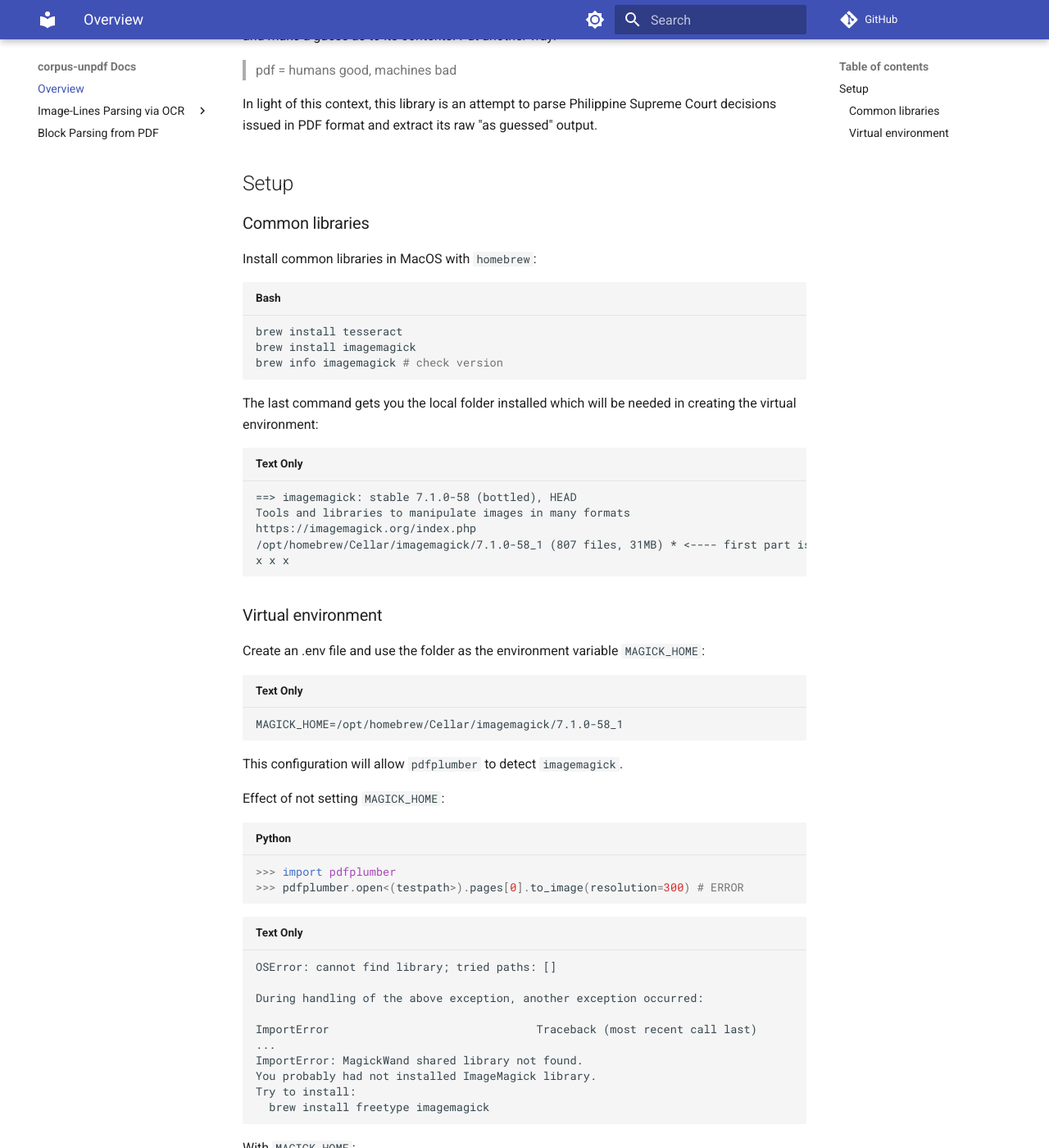
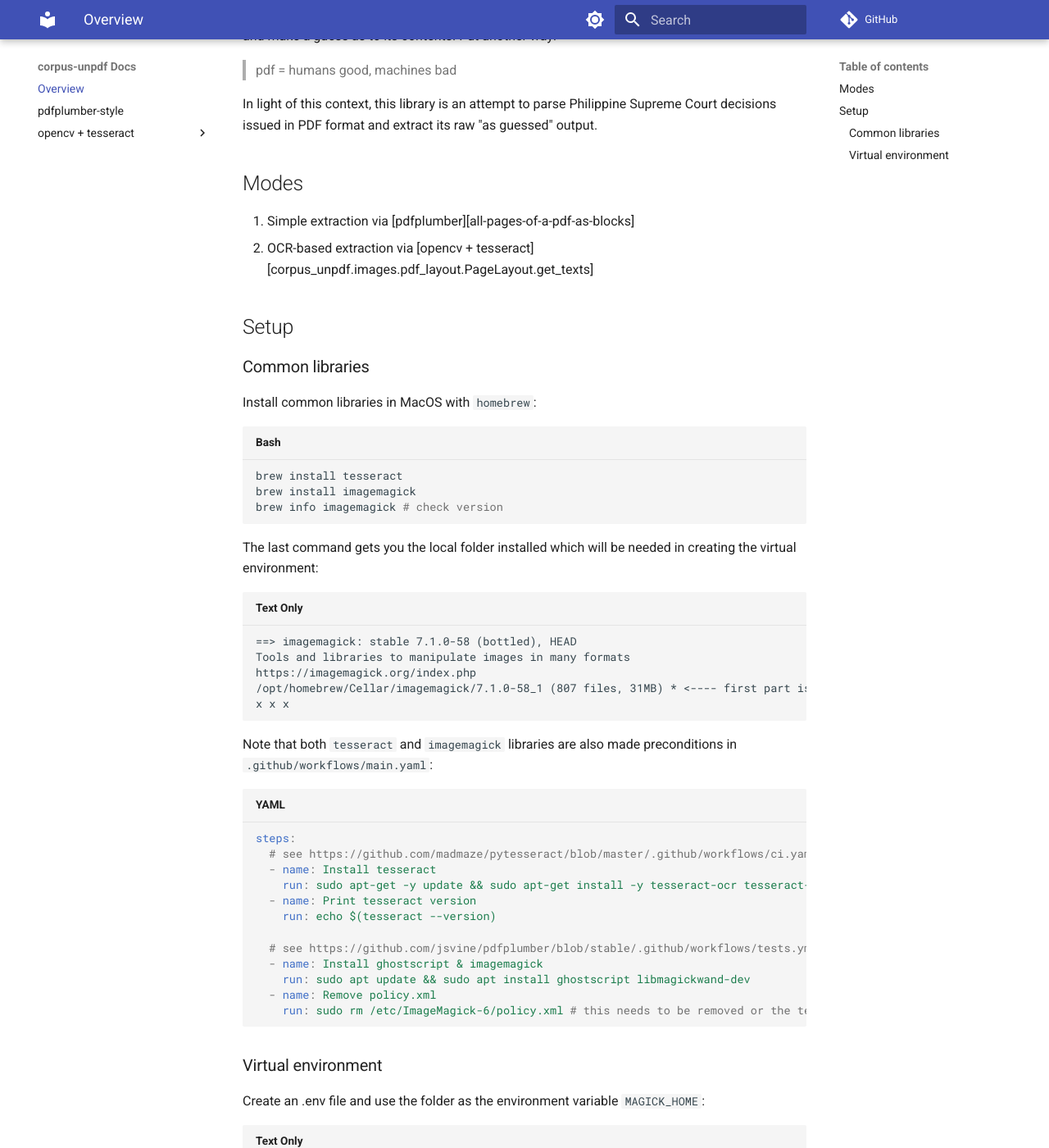
Before and after one commit to justmars/corpus-unpdf, an MkDocs documentation site: the page built from docs/index.md, in a window 1280 px wide and 1400 px high, scrolled down 350 px. Shown: the whole window at 82% size. Built offline with MkDocs 1.6.1 and Material for MkDocs 9.7.7, drawn with Linux system fonts in a browser that asks for light colours; comment, search, counter and statistics services are not loaded.

Commit message:
feat: docs

````diff
--- a/docs/index.md
+++ b/docs/index.md
@@ -11,6 +11,11 @@ Humans can eyeball these outputs and understand the result. Machines however can
 > pdf = humans good, machines bad
 
 In light of this context, this library is an attempt to parse Philippine Supreme Court decisions issued in PDF format and extract its raw "as guessed" output.
+
+## Modes
+
+1. Simple extraction via [pdfplumber][all-pages-of-a-pdf-as-blocks]
+2. OCR-based extraction via [opencv + tesseract][corpus_unpdf.images.pdf_layout.PageLayout.get_texts]
 
 ## Setup
 
@@ -32,6 +37,23 @@ Tools and libraries to manipulate images in many formats
 https://imagemagick.org/index.php
 /opt/homebrew/Cellar/imagemagick/7.1.0-58_1 (807 files, 31MB) * <---- first part is the local folder
 x x x
+```
+
+Note that both `tesseract` and `imagemagick` libraries are also made preconditions in `.github/workflows/main.yaml`:
+
+```yaml
+steps:
+  # see https://github.com/madmaze/pytesseract/blob/master/.github/workflows/ci.yaml
+  - name: Install tesseract
+    run: sudo apt-get -y update && sudo apt-get install -y tesseract-ocr tesseract-ocr-fra
+  - name: Print tesseract version
+    run: echo $(tesseract --version)
+
+  # see https://github.com/jsvine/pdfplumber/blob/stable/.github/workflows/tests.yml
+  - name: Install ghostscript & imagemagick
+    run: sudo apt update && sudo apt install ghostscript libmagickwand-dev
+  - name: Remove policy.xml
+    run: sudo rm /etc/ImageMagick-6/policy.xml # this needs to be removed or the test won't run
 ```
 
 ### Virtual environment
--- a/mkdocs.yml
+++ b/mkdocs.yml
@@ -20,11 +20,12 @@ theme:
         name: Switch to light mode
 nav:
   - Overview: index.md
-  - Image-Lines Parsing via OCR:
-    - Image: images/image.md
+  - pdfplumber-style: blocks.md
+  - opencv + tesseract:
     - Lines: images/lines.md
     - Text: images/text.md
-  - Block Parsing from PDF: blocks.md
+    - Image: images/image.md
+
 extra:
   social:
     - icon: fontawesome/brands/github
````
